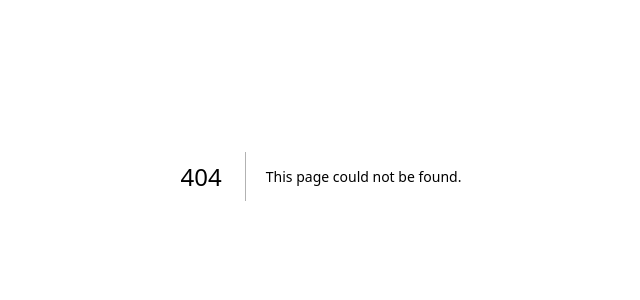
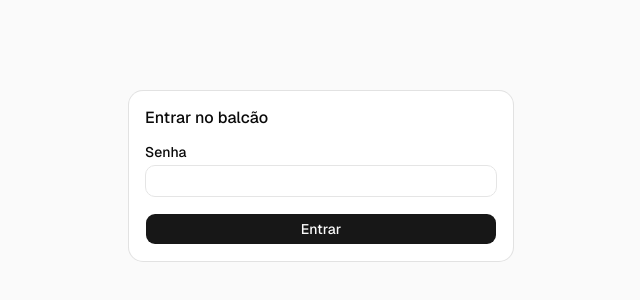
Before and after one commit to W3SK3RRX/fila-manutencao-oficina, a Next.js app: page /balcao/login in a window 1280 px wide. Before the commit this address had no page. Shown: the part 224-524 px from the top of the page, without its empty margins (319-959 px from the left). Built offline with nearby package versions, Linux system fonts and the light colour scheme.

Commit message:
feat(front): add balcao login page
Co-Authored-By: Claude Sonnet 5 <noreply@anthropic.com>

```diff
--- /dev/null
+++ b/app/balcao/login/page.tsx
@@ -0,0 +1,17 @@
+import { Card, CardContent, CardHeader, CardTitle } from "@/components/ui/card";
+import { FormularioLoginBalcao } from "@/components/balcao/FormularioLoginBalcao";
+
+export default function PaginaLoginBalcao() {
+  return (
+    <div className="flex flex-1 items-center justify-center bg-zinc-50 px-4 dark:bg-black">
+      <Card className="w-full max-w-sm">
+        <CardHeader>
+          <CardTitle>Entrar no balcão</CardTitle>
+        </CardHeader>
+        <CardContent>
+          <FormularioLoginBalcao />
+        </CardContent>
+      </Card>
+    </div>
+  );
+}
--- /dev/null
+++ b/components/balcao/FormularioLoginBalcao.tsx
@@ -0,0 +1,75 @@
+"use client";
+
+import { useForm } from "react-hook-form";
+import { zodResolver } from "@hookform/resolvers/zod";
+import { useRouter } from "next/navigation";
+import { useState } from "react";
+import { loginBalcaoSchema } from "@/lib/schemas";
+import type { z } from "zod";
+import { apiFetch, ApiError } from "@/lib/api-client";
+import { Button } from "@/components/ui/button";
+import { Input } from "@/components/ui/input";
+import { Label } from "@/components/ui/label";
+
+type LoginBalcaoFormData = z.infer<typeof loginBalcaoSchema>;
+
+// Formulário de login do balcão: um único campo de senha, validado com
+// `loginBalcaoSchema` (lib/schemas.ts, Task 10) via React Hook Form +
+// zodResolver, seguindo o padrão de formulários deste projeto. Em sucesso,
+// redireciona para /balcao; em 401 com codigo "SENHA_INVALIDA" (ver
+// app/api/auth/balcao/route.ts, Task 12), mostra o erro inline junto ao
+// campo em vez de apenas um toast.
+export function FormularioLoginBalcao() {
+  const router = useRouter();
+  const [erroSenha, setErroSenha] = useState<string | null>(null);
+
+  const {
+    register,
+    handleSubmit,
+    formState: { errors, isSubmitting },
+  } = useForm<LoginBalcaoFormData>({
+    resolver: zodResolver(loginBalcaoSchema),
+    defaultValues: { senha: "" },
+  });
+
+  async function onSubmit(dados: LoginBalcaoFormData) {
+    setErroSenha(null);
+    try {
+      await apiFetch("/api/auth/balcao", {
+        method: "POST",
+        body: JSON.stringify(dados),
+      });
+      router.push("/balcao");
+    } catch (erro) {
+      if (erro instanceof ApiError && erro.codigo === "SENHA_INVALIDA") {
+        setErroSenha("Senha incorreta");
+        return;
+      }
+      setErroSenha("Não foi possível entrar. Tente novamente.");
+    }
+  }
+
+  return (
+    <form onSubmit={handleSubmit(onSubmit)} className="flex flex-col gap-4" noValidate>
+      <div className="flex flex-col gap-1.5">
+        <Label htmlFor="senha">Senha</Label>
+        <Input
+          id="senha"
+          type="password"
+          autoComplete="current-password"
+          aria-invalid={Boolean(errors.senha || erroSenha)}
+          {...register("senha")}
+        />
+        {errors.senha && (
+          <p className="text-sm text-destructive">{errors.senha.message}</p>
+        )}
+        {erroSenha && !errors.senha && (
+          <p className="text-sm text-destructive">{erroSenha}</p>
+        )}
+      </div>
+      <Button type="submit" disabled={isSubmitting}>
+        Entrar
+      </Button>
+    </form>
+  );
+}
```
